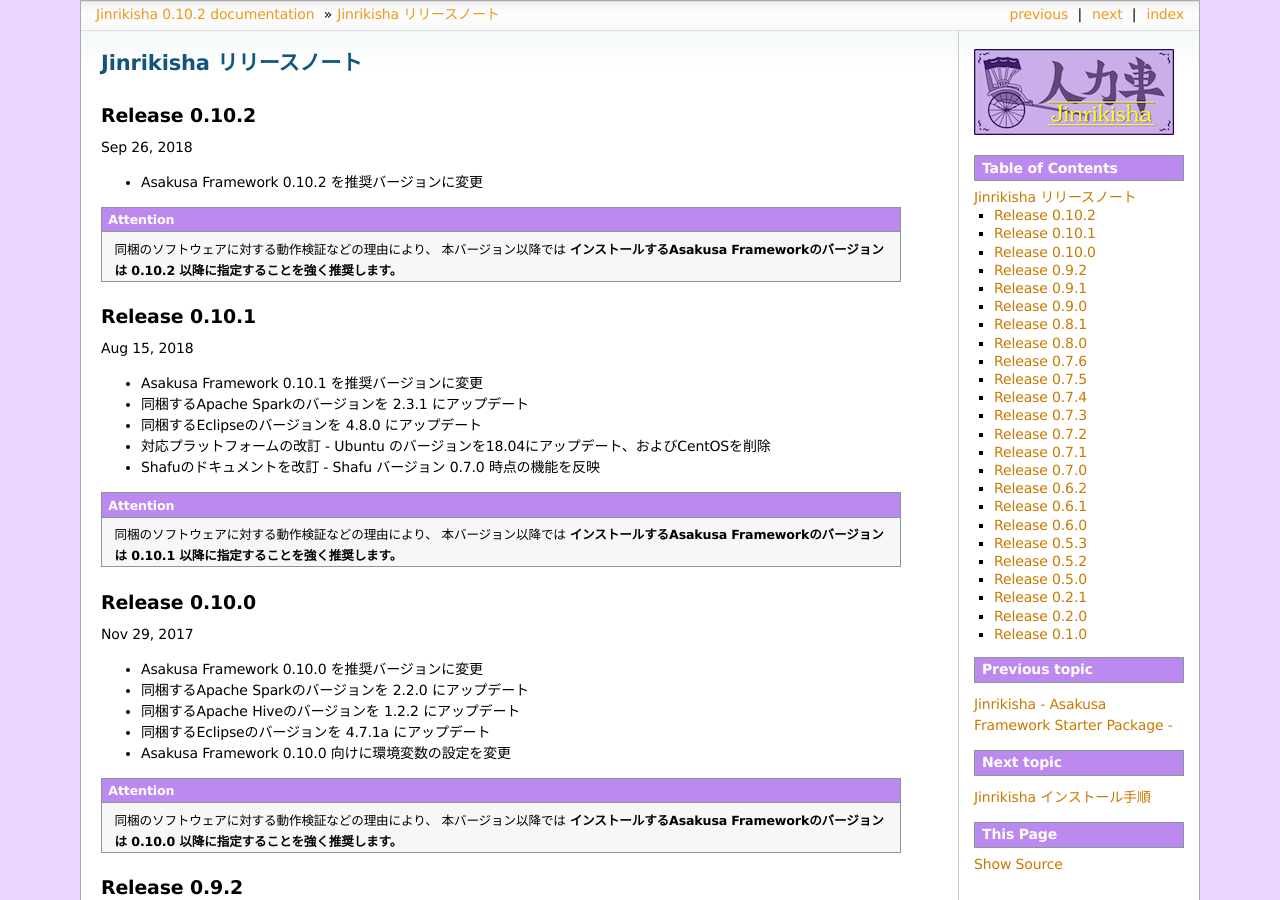
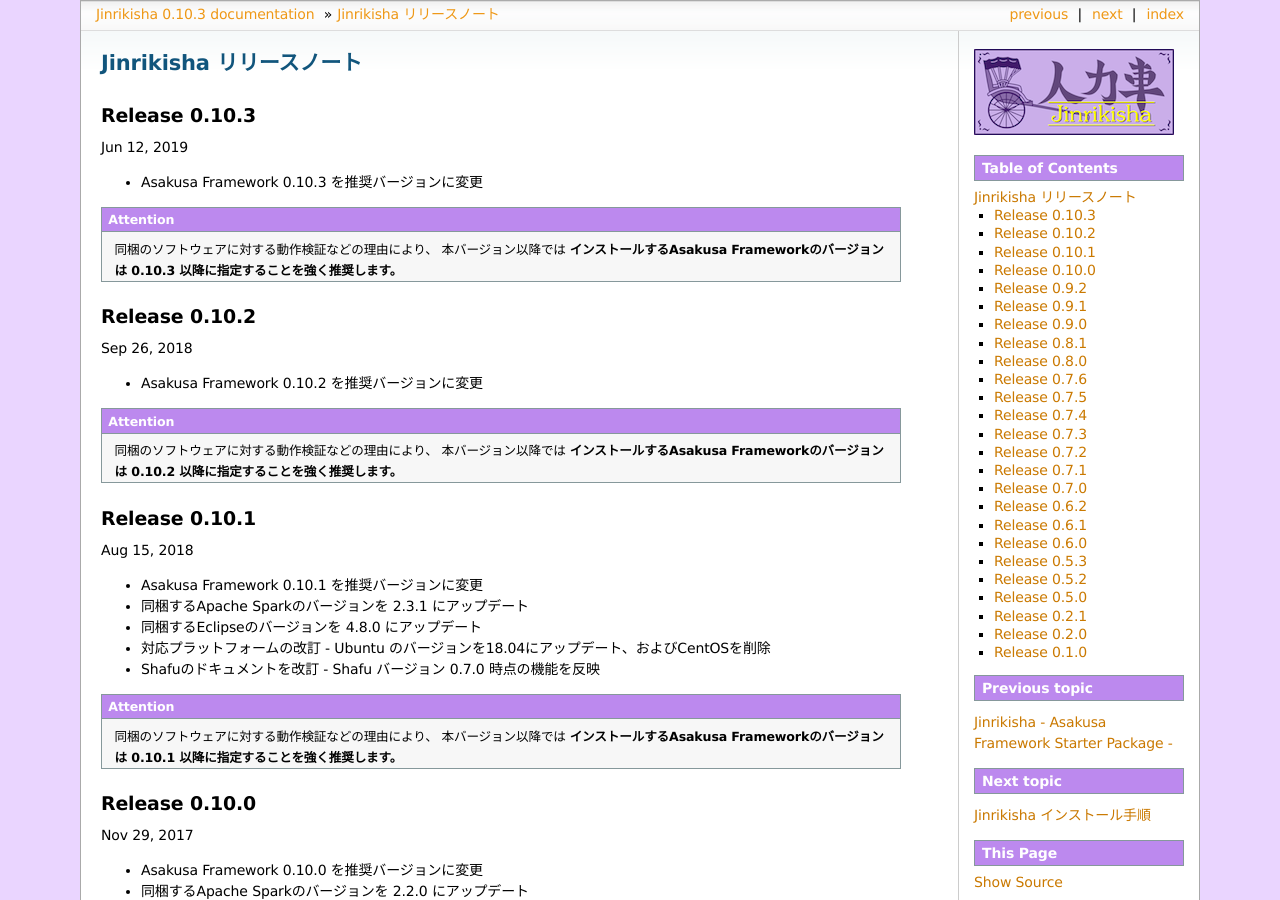
Before and after one commit to asakusafw/asakusafw-starter, a Sphinx documentation site: the page built from jinrikisha/docs/ja/source/release-notes.rst, in a window 1280 px wide and 900 px high. Built offline with Sphinx 7.4.7, drawn with Linux system fonts in a browser that asks for light colours; formulas are drawn with MathJax 3; some of the changed text lies outside the part shown.

Commit message:
Revise document for release 0.10.3

```diff
--- a/jinrikisha/docs/ja/source/conf.py
+++ b/jinrikisha/docs/ja/source/conf.py
@@ -55,9 +55,9 @@
 # built documents.
 #
 # The short X.Y version.
-version = '0.10.2'
+version = '0.10.3'
 # The full version, including alpha/beta/rc tags.
-release = '0.10.2'
+release = '0.10.3'
 
 # The language for content autogenerated by Sphinx. Refer to documentation
 # for a list of supported languages.
--- a/jinrikisha/docs/ja/source/index.rst
+++ b/jinrikisha/docs/ja/source/index.rst
@@ -16,9 +16,9 @@
 Linux-64bit版
 -------------
 
-* `jinrikisha-linux-64bit-0.10.2.tar.gz`_
+* `jinrikisha-linux-64bit-0.10.3.tar.gz`_
 
-..  _`jinrikisha-linux-64bit-0.10.2.tar.gz`: http://www.asakusafw.com/download/jinrikisha/linux/jinrikisha-linux-64bit-0.10.2.tar.gz
+..  _`jinrikisha-linux-64bit-0.10.3.tar.gz`: http://www.asakusafw.com/download/jinrikisha/linux/jinrikisha-linux-64bit-0.10.3.tar.gz
 
 対応プラットフォーム
 --------------------
--- a/jinrikisha/docs/ja/source/install.rst
+++ b/jinrikisha/docs/ja/source/install.rst
@@ -130,7 +130,7 @@
 
 ..  code-block:: none
 
-    2) Asakusa Frameworkのバージョンを入力してください。: 0.10.2:
+    2) Asakusa Frameworkのバージョンを入力してください。: 0.10.3:
 
 ..  attention::
     基本的にはデフォルトの推奨バージョンをそのまま利用することを推奨します。その他のバージョンとの組み合わせは動作検証が行われていない可能性があります。
--- a/jinrikisha/docs/ja/source/release-notes.rst
+++ b/jinrikisha/docs/ja/source/release-notes.rst
@@ -3,6 +3,16 @@
 =========================
 Jinrikisha リリースノート
 =========================
+
+Release 0.10.3
+==============
+
+Jun 12, 2019
+
+* Asakusa Framework 0.10.3 を推奨バージョンに変更
+
+..  attention::
+    同梱のソフトウェアに対する動作検証などの理由により、 本バージョン以降では **インストールするAsakusa Frameworkのバージョンは 0.10.3 以降に指定することを強く推奨します。**
 
 Release 0.10.2
 ==============
```
Also changed, not shown: jinrikisha/docs/ja/source/download-archive.rst (+10 -0 lines), 1 other file.
